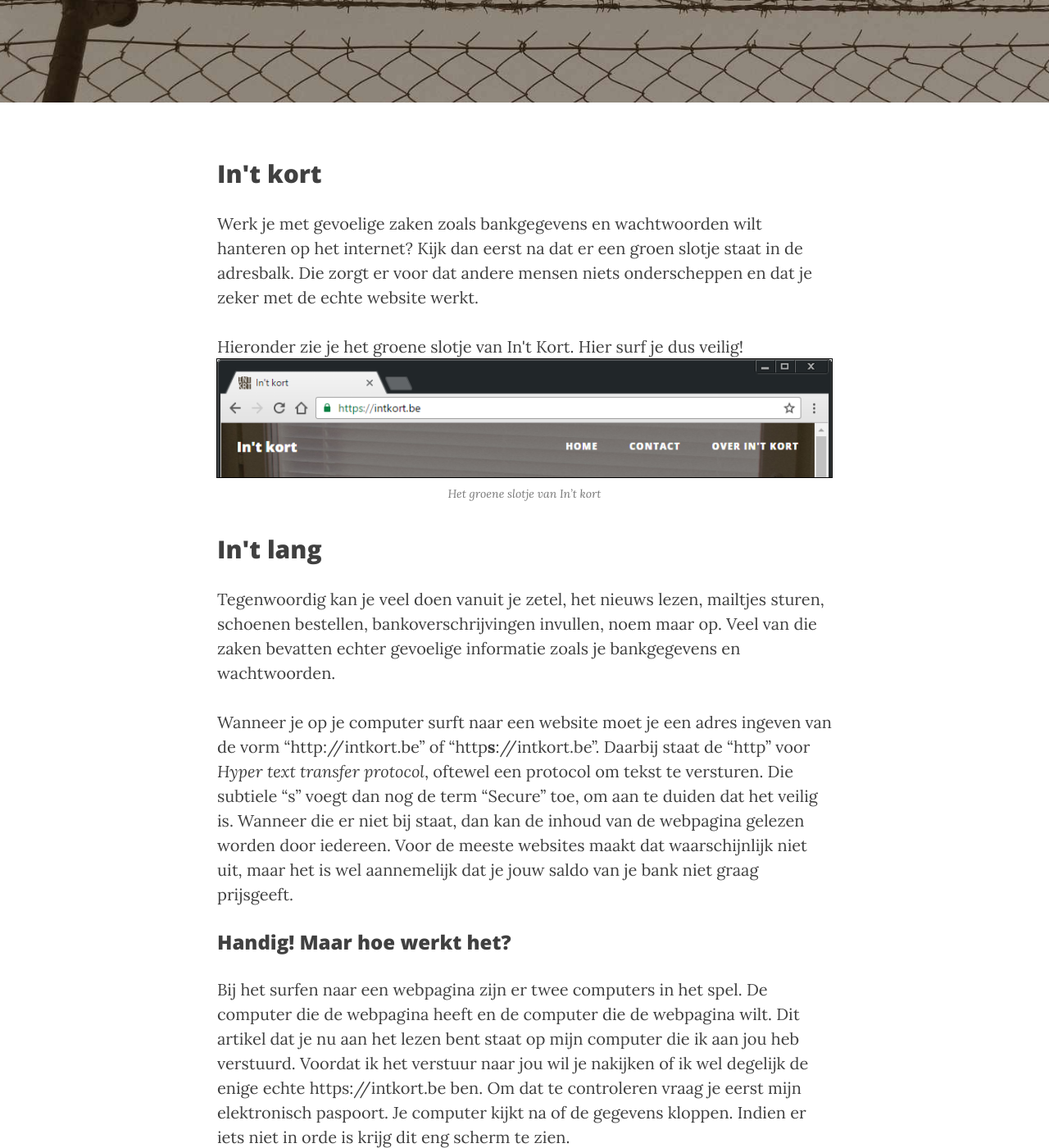
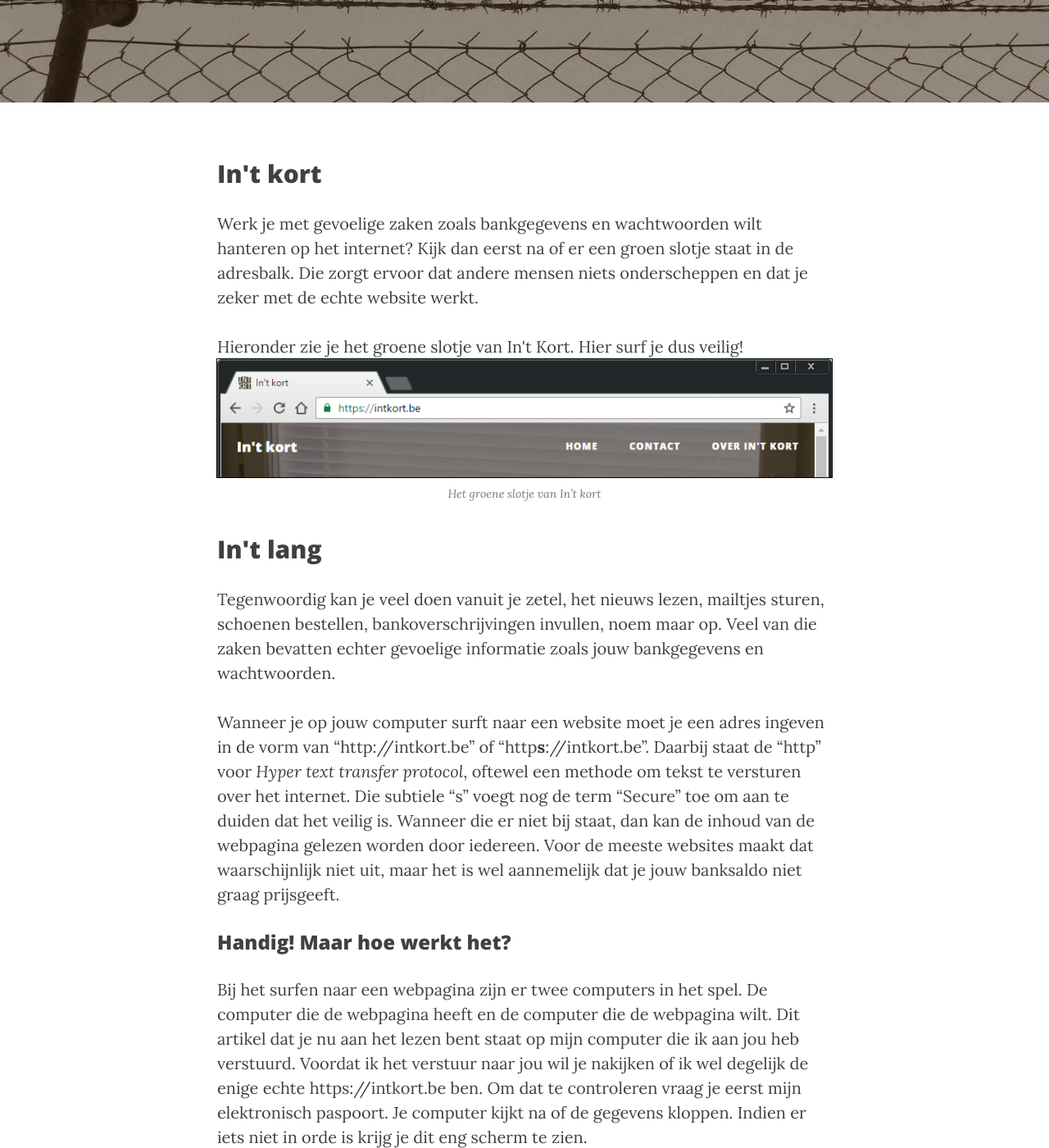
Before and after one commit to intkort/intkort.github.io, a Jekyll site: the page built from _posts/2016-05-10-veilig-surfen-op-het-internet.md, in a window 1280 px wide and 1400 px high, scrolled down 389 px. Shown: the whole window at 82% size. Built offline with Jekyll 4.4.1, drawn with Linux system fonts in a browser that asks for light colours; nearby versions of some CDN libraries; some web fonts are replaced; comment, search, counter and statistics services are not loaded; some of the changed text lies outside the part shown.

Commit message:
eva comments

```diff
--- a/_posts/2016-05-10-veilig-surfen-op-het-internet.md
+++ b/_posts/2016-05-10-veilig-surfen-op-het-internet.md
@@ -7,26 +7,26 @@
 ---
 ## In\'t kort
 
-Werk je met gevoelige zaken zoals bankgegevens en wachtwoorden wilt hanteren op het internet? Kijk dan eerst na dat er een groen slotje staat in de adresbalk. Die zorgt er voor dat andere mensen niets onderscheppen en dat je zeker met de echte website werkt.
+Werk je met gevoelige zaken zoals bankgegevens en wachtwoorden wilt hanteren op het internet? Kijk dan eerst na of er een groen slotje staat in de adresbalk. Die zorgt ervoor dat andere mensen niets onderscheppen en dat je zeker met de echte website werkt.
 
 Hieronder zie je het groene slotje van In\'t Kort. Hier surf je dus veilig!
 {% include modal_image.html image='/img/post/https/voorbeeld.png' modal-title='Het slotje van In\'t kort' footer='Het groene slotje van In\'t kort' %}
 
 ## In\'t lang
 
-Tegenwoordig kan je veel doen vanuit je zetel, het nieuws lezen, mailtjes sturen, schoenen bestellen, bankoverschrijvingen invullen, noem maar op. Veel van die zaken bevatten echter gevoelige informatie zoals je bankgegevens en wachtwoorden.
+Tegenwoordig kan je veel doen vanuit je zetel, het nieuws lezen, mailtjes sturen, schoenen bestellen, bankoverschrijvingen invullen, noem maar op. Veel van die zaken bevatten echter gevoelige informatie zoals jouw bankgegevens en wachtwoorden.
 
-Wanneer je op je computer surft naar een website moet je een adres ingeven van de vorm "http://intkort.be" of "http**s**://intkort.be". Daarbij staat de "http" voor _Hyper text transfer protocol_, oftewel een protocol om tekst te versturen. Die subtiele "s" voegt dan nog de term "Secure" toe, om aan te duiden dat het veilig is. Wanneer die er niet bij staat, dan kan de inhoud van de webpagina gelezen worden door iedereen. Voor de meeste websites maakt dat waarschijnlijk niet uit, maar het is wel aannemelijk dat je jouw saldo van je bank niet graag prijsgeeft.
+Wanneer je op jouw computer surft naar een website moet je een adres ingeven in de vorm van "http://intkort.be" of "http**s**://intkort.be". Daarbij staat de "http" voor _Hyper text transfer protocol_, oftewel een methode om tekst te versturen over het internet. Die subtiele "s" voegt nog de term "Secure" toe om aan te duiden dat het veilig is. Wanneer die er niet bij staat, dan kan de inhoud van de webpagina gelezen worden door iedereen. Voor de meeste websites maakt dat waarschijnlijk niet uit, maar het is wel aannemelijk dat je jouw banksaldo niet graag prijsgeeft.
 
 ### Handig! Maar hoe werkt het?
 
-Bij het surfen naar een webpagina zijn er twee computers in het spel. De computer die de webpagina heeft en de computer die de webpagina wilt. Dit artikel dat je nu aan het lezen bent staat op mijn computer die ik aan jou heb verstuurd. Voordat ik het verstuur naar jou wil je nakijken of ik wel degelijk de enige echte https://intkort.be ben. Om dat te controleren vraag je eerst mijn elektronisch paspoort. Je computer kijkt na of de gegevens kloppen. Indien er iets niet in orde is krijg dit eng scherm te zien.
+Bij het surfen naar een webpagina zijn er twee computers in het spel. De computer die de webpagina heeft en de computer die de webpagina wilt. Dit artikel dat je nu aan het lezen bent staat op mijn computer die ik aan jou heb verstuurd. Voordat ik het verstuur naar jou wil je nakijken of ik wel degelijk de enige echte https://intkort.be ben. Om dat te controleren vraag je eerst mijn elektronisch paspoort. Je computer kijkt na of de gegevens kloppen. Indien er iets niet in orde is krijg je dit eng scherm te zien.
 
 {% include modal_image.html image='/img/post/https/onveilig.png' modal-title='Ongeldig elektronisch paspoort' modal-footer='Deze website heeft een ongeldig elektronisch paspoort, dus hier waarschuwt Google Chrome je. Je ziet ook dat de "https" doorstreept is.' footer='Website met een ongeldig elektronisch paspoort.' %}
 
-Als alles wel in orde is wordt de webpagina verstuurd. Vooraleer die verstuurd wordt Zet de computer die de webpagina heeft er een elektronisch slot opgezet dat enkel de computer die het wilt lezen kan openmaken. Zo kan niemand anders de inhoud lezen.
+Als alles wel in orde is wordt de webpagina verstuurd. Vooraleer die verstuurd wordt zet de computer die de webpagina heeft er een elektronisch slot op dat enkel de computer die het wil lezen kan openmaken. Zo kan niemand anders de inhoud lezen.
 
-Tot hier de uitleg over veilig surfen op het internet. Indien je nog vragen hebt mag je me altijd mailen via <sebastiaan@intkort.be> of laat een bericht achter in de commentaar sectie hieronder. Veel (veilig) surfplezier!
+Tot zover de uitleg over veilig surfen op het internet. Indien je nog vragen hebt mag je me altijd mailen via <sebastiaan@intkort.be> of laat een bericht achter in de commentaar sectie hieronder. Veel (veilig) surfplezier!
 
 ### Bronnen en extra informatie
 - [Meer technische en achtergrondinformatie op wikipedia.org](https://nl.wikipedia.org/wiki/HyperText_Transfer_Protocol_Secure "meer technische en achtergrondinformatie op wikipedia.org")
```
